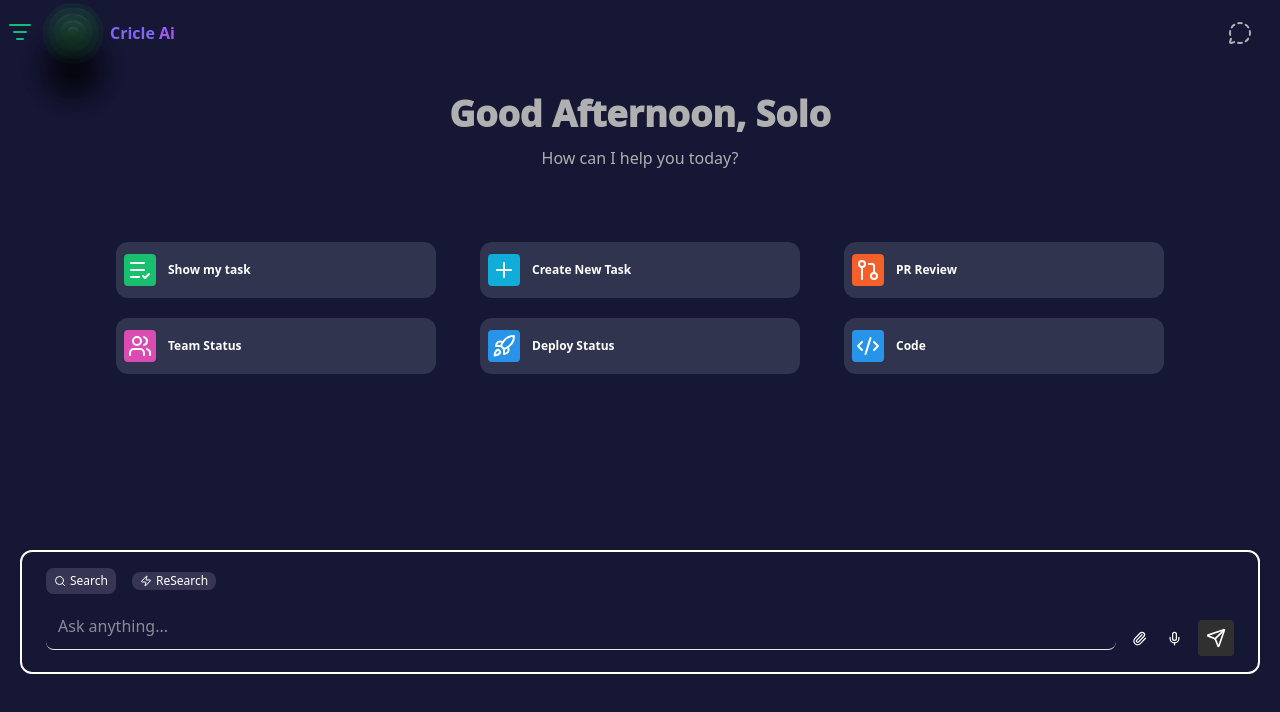
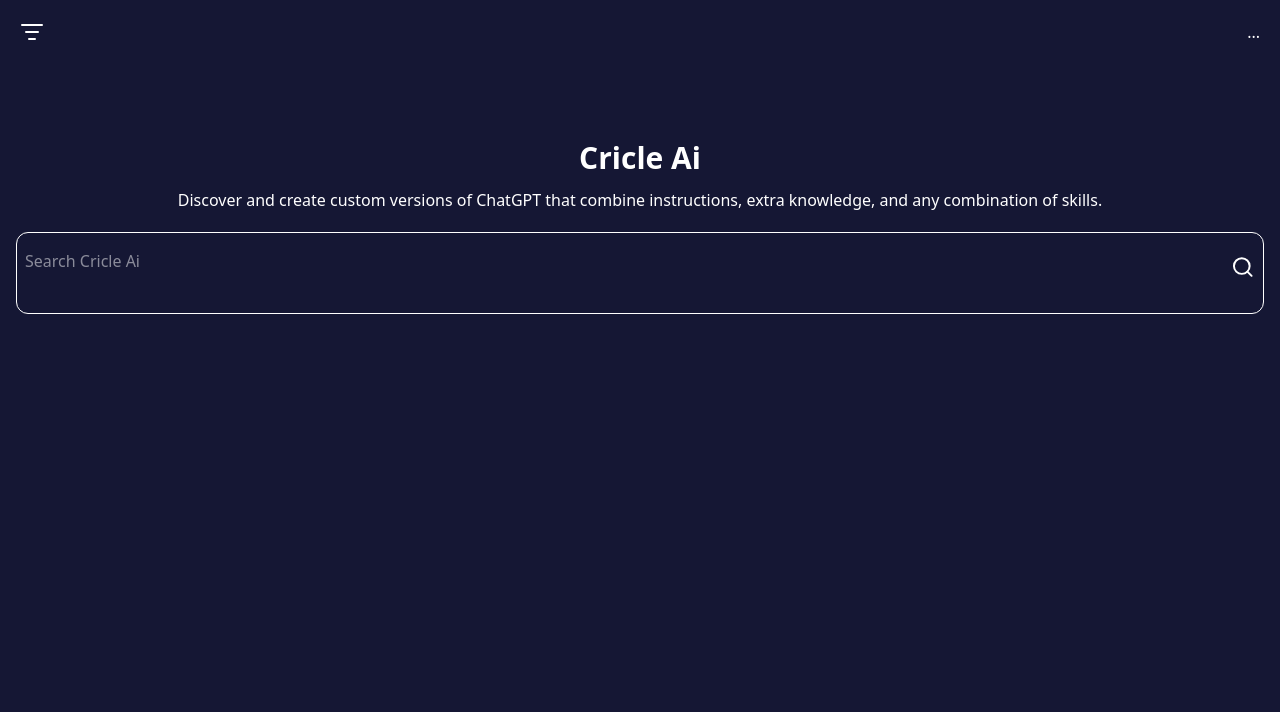
Before and after one commit to faris-dm/Ai_landingPage, a React (Vite) app: page / in a window 1280 px wide. Shown: the top 712 px of the page. Built offline with nearby package versions, Linux system fonts and the light colour scheme.

Commit message:
starting Discover Page

```diff
--- a/src/App.jsx
+++ b/src/App.jsx
@@ -3,17 +3,20 @@
 import MainBox from "./pages/MainBox";
 import SearchPage from "./pages/SearchPage";
 import Slide from "./pages/Slide";
+import Discover from "./pages/page_two/Discover";
+import { createBrowserRouter, RouterProvider } from "react-router-dom";
 
 function App() {
   const [Not_open, Now_Open] = useState(false);
   return (
     <>
       <div className="">
+        <Discover Toggle={() => Now_Open(true)} />
         <Slide Visblity_Of_slide={Not_open} On_Close={() => Now_Open(false)} />
-        <Landing Toggle={() => Now_Open(true)} />
+        {/* <Landing Toggle={() => Now_Open(true)} /> */}
 
-        <MainBox />
-        <SearchPage />
+        {/* <MainBox />
+        <SearchPage /> */}
       </div>
     </>
   );
--- /dev/null
+++ b/src/pages/page_two/Discover.jsx
@@ -0,0 +1,34 @@
+import React from "react";
+import { Search, ListFilter } from "lucide-react";
+import SearchPage from "../SearchPage";
+
+function Discover({ Toggle }) {
+  return (
+    <>
+      <div>
+        <nav className="  mb-[6rem]">
+          <div className="flex items-center justify-between m-5">
+            <ListFilter onClick={Toggle} className="cursor-pointer" />
+            <div> ...</div>
+          </div>
+        </nav>
+        <div className="text-center px-5 mb-5 ">
+          <h2 className="font-bold text-3xl pb-3 font-poppins">Cricle Ai</h2>
+          <p>
+            Discover and create custom versions of ChatGPT that combine
+            instructions, extra knowledge, and any combination of skills.
+          </p>
+        </div>
+        <div className="flex items-center mx-4 border border-cyan-750 p-2 rounded-xl">
+          <textarea
+            className="w-full resize-none outline-none -hidden my-2 rounded-lg box-border min-h-[42px] max-h-40 "
+            placeholder="Search Cricle Ai"
+          ></textarea>
+          <Search pointer-pointer className="mb-3" />
+        </div>
+      </div>
+    </>
+  );
+}
+
+export default Discover;
```
